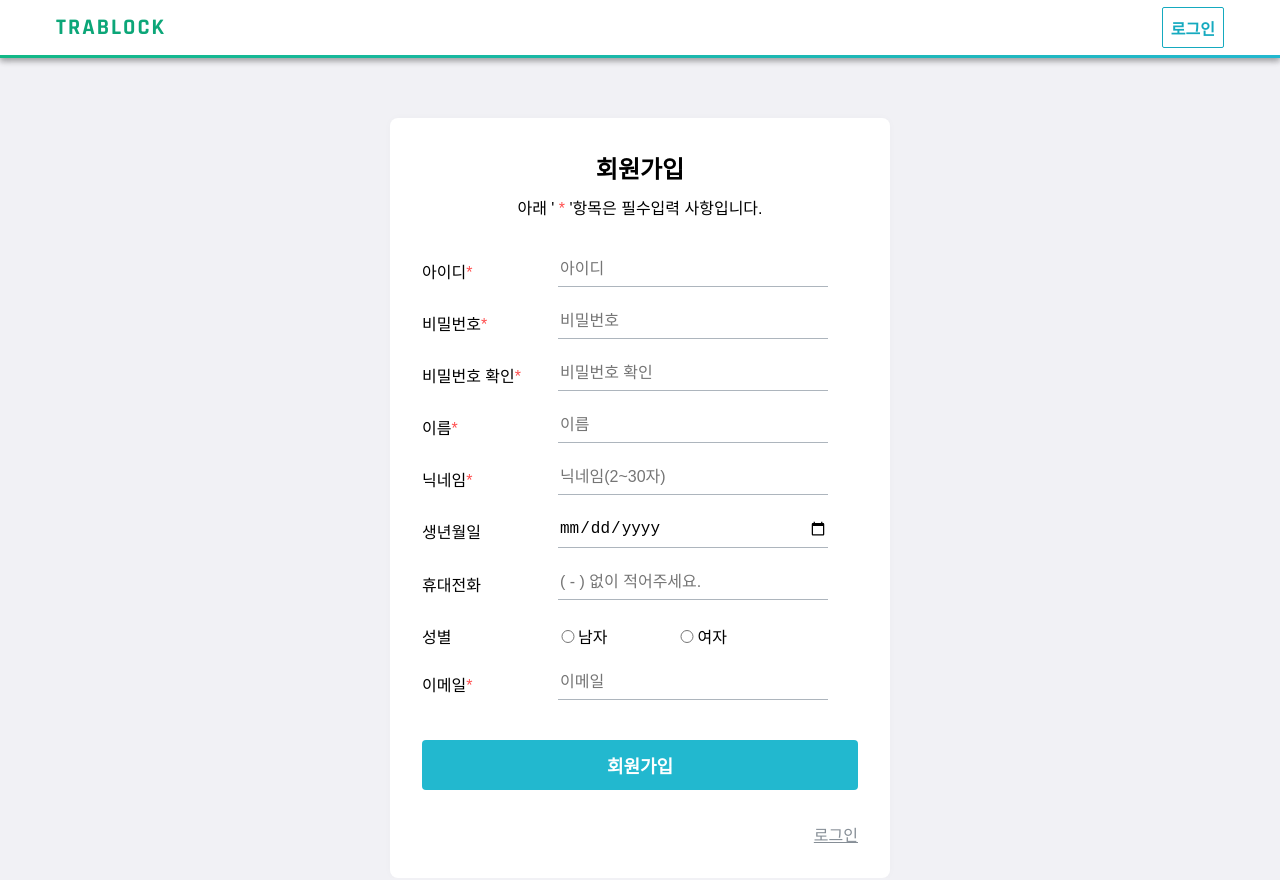
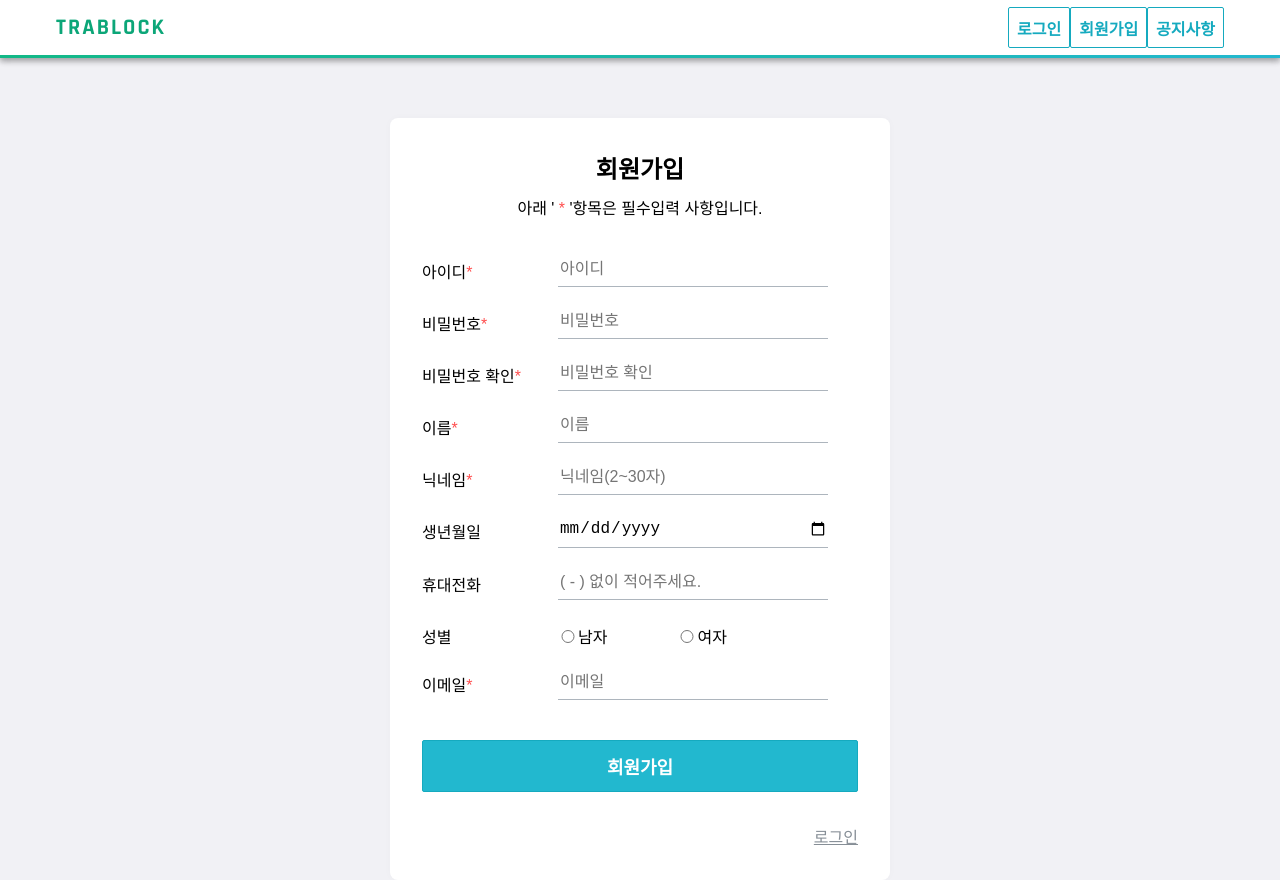
Before and after one commit to travel-service/frontend, a React (Create React App) app: page /signup in a window 1280 px wide. Built offline with nearby package versions, Linux system fonts and the light colour scheme.

Commit message:
Feat, Refactor: Header에 다른 버튼 추가, Button 스타일 통일
LoginButton 삭제, Button 수정
- 중복 제거를 위한 리팩토링

```diff
--- a/src/App.js
+++ b/src/App.js
@@ -1,6 +1,7 @@
 import React from 'react';
 import HeaderContainer from './containers/common/HeaderContainer';
 import { Routes, Route } from 'react-router-dom';
+import LandingPage from 'pages/LandingPage';
 import SignUpPage from 'pages/SignupPage';
 import LoginPage from 'pages/LoginPage';
 
@@ -9,6 +10,7 @@ function App() {
     <div>
       <HeaderContainer />
       <Routes>
+        <Route element={<LandingPage />} path="" />
         <Route element={<LoginPage />} path="login" />
         <Route element={<SignUpPage />} path="signup" />
       </Routes>
--- a/src/components/Base/Header/Header.js
+++ b/src/components/Base/Header/Header.js
@@ -3,7 +3,7 @@ import styled from 'styled-components';
 import { Link } from 'react-router-dom';
 import { shadow, media } from 'lib/styleUtils';
 import oc from 'open-color';
-import LoginButton from 'components/Base/Header/LoginButton';
+import Button from 'components/common/Button';
 
 // 상단 고정, 그림자
 const Positioner = styled.div`
@@ -77,10 +77,16 @@ const Header = ({ user, onLogout }) => {
           {user ? (
             <>
               <UserInfo>{user.username}</UserInfo>
-              <LoginButton onClick={onLogout}>로그아웃</LoginButton>
+              <Button to='/canvas'>여행 보관함</Button>
+              <Button to='/notice'>공지사항</Button>
+              <Button onClick={onLogout}>로그아웃</Button>
             </>
           ) : (
-            <LoginButton to='/login'>로그인</LoginButton>
+            <>
+              <Button to='/login'>로그인</Button>
+              <Button to='/signup'>회원가입</Button>
+              <Button to='/notice'>공지사항</Button>
+            </>
           )}
         </HeaderContents>
       </WhiteBackground>
--- a/src/components/Base/Header/LoginButton.js
+++ /dev/null
@@ -1,47 +0,0 @@
-import React from 'react';
-import styled, { css } from 'styled-components';
-import oc from 'open-color';
-import { Link } from 'react-router-dom';
-import { shadow } from 'lib/styleUtils';
-
-const buttonStyle = css`
-  border: 1px solid ${oc.cyan[6]};
-  border-radius: 2px;
-  font-weight: 600;
-  padding: 0.5rem;
-  padding-bottom: 0.4rem;
-  color: ${oc.cyan[6]};
-  cursor: pointer;
-  text-decoration: none;
-  transition: .2s all;
-  background: white;
-
-  &:hover {
-    background: ${oc.cyan[6]};
-    color: white;
-    ${shadow(1)}
-  }
-
-  &:active {
-    /* 마우스 클릭시 아래로 미세하게 움직임 */
-    transform: translateY(3px);
-  }
-`;
-
-const StyledButton = styled.button`
-  ${buttonStyle}
-`;
-
-const StyledLink = styled(Link)`
-  ${buttonStyle}
-`;
-
-const LoginButton = (props) => {
-  return props.to ? (
-    <StyledLink {...props} />
-  ) : (
-    <StyledButton {...props} />
-  )
-};
-
-export default LoginButton;
--- a/src/components/Base/Header/index.js
+++ b/src/components/Base/Header/index.js
@@ -1,2 +1 @@
 export { default } from './Header';
-export { default as LoginButton } from './LoginButton';
--- a/src/components/common/Button.js
+++ b/src/components/common/Button.js
@@ -1,28 +1,44 @@
 import React from 'react';
 import styled, { css } from 'styled-components';
-import palette from '../../lib/styles/palette';
+import oc from 'open-color';
+import { Link } from 'react-router-dom';
+import { shadow } from 'lib/styleUtils';
+import palette from 'lib/styles/palette';
 
-const StyledButton = styled.button`
-  border: none;
-  border-radius: 4px;
-  font-size: 1rem;
-  font-weight: bold;
-  padding: 0.25rem 1rem;
-  color: white;
-  outline: none;
+const buttonStyle = css`
+  border: 1px solid ${oc.cyan[6]};
+  border-radius: 2px;
+  font-weight: 600;
+  padding: 0.5rem;
+  padding-bottom: 0.4rem;
+  color: ${oc.cyan[6]};
   cursor: pointer;
-  background: ${palette.gray[8]};
+  text-decoration: none;
+  transition: .2s all;
+  background: white;
+
   &:hover {
-    background: ${palette.gray[6]};
+    background: ${oc.cyan[6]};
+    color: white;
+    ${shadow(1)}
   }
+
+  &:active {
+    /* 마우스 클릭시 아래로 미세하게 움직임 */
+    transform: translateY(3px);
+  }
+
   ${props =>
     props.fullWidth && css`
       padding-top: 0.75rem;
       padding-bottom: 0.75rem;
       width: 100%;
-      font-size: 1.125rem;`
+      font-size: 1.125rem;
+      color: white;
+    `
   }
-  ${props =>
+
+${props =>
     props.cyan && css`
       background: ${palette.cyan[5]};
       &:hover {
@@ -31,6 +47,20 @@ const StyledButton = styled.button`
   }
 `;
 
-const Button = props => <StyledButton {...props} />;
+const StyledButton = styled.button`
+  ${buttonStyle}
+`;
+
+const StyledLink = styled(Link)`
+  ${buttonStyle}
+`;
+
+const Button = props => {
+  return props.to ? (
+    <StyledLink {...props} />
+  ) : (
+    <StyledButton {...props} />
+  )
+};
 
 export default Button;
--- /dev/null
+++ b/src/pages/LandingPage.js
@@ -0,0 +1,13 @@
+import React from 'react';
+
+const LandingPage = () => {
+  return (
+    <>
+      <div>
+        메인 페이지 내용
+      </div>
+    </>
+  );
+};
+
+export default LandingPage;
```
Also changed, not shown: src/components/common/Responsive.js (added, +25 -0 lines), src/components/Base/Footer/Footer.js (added).
